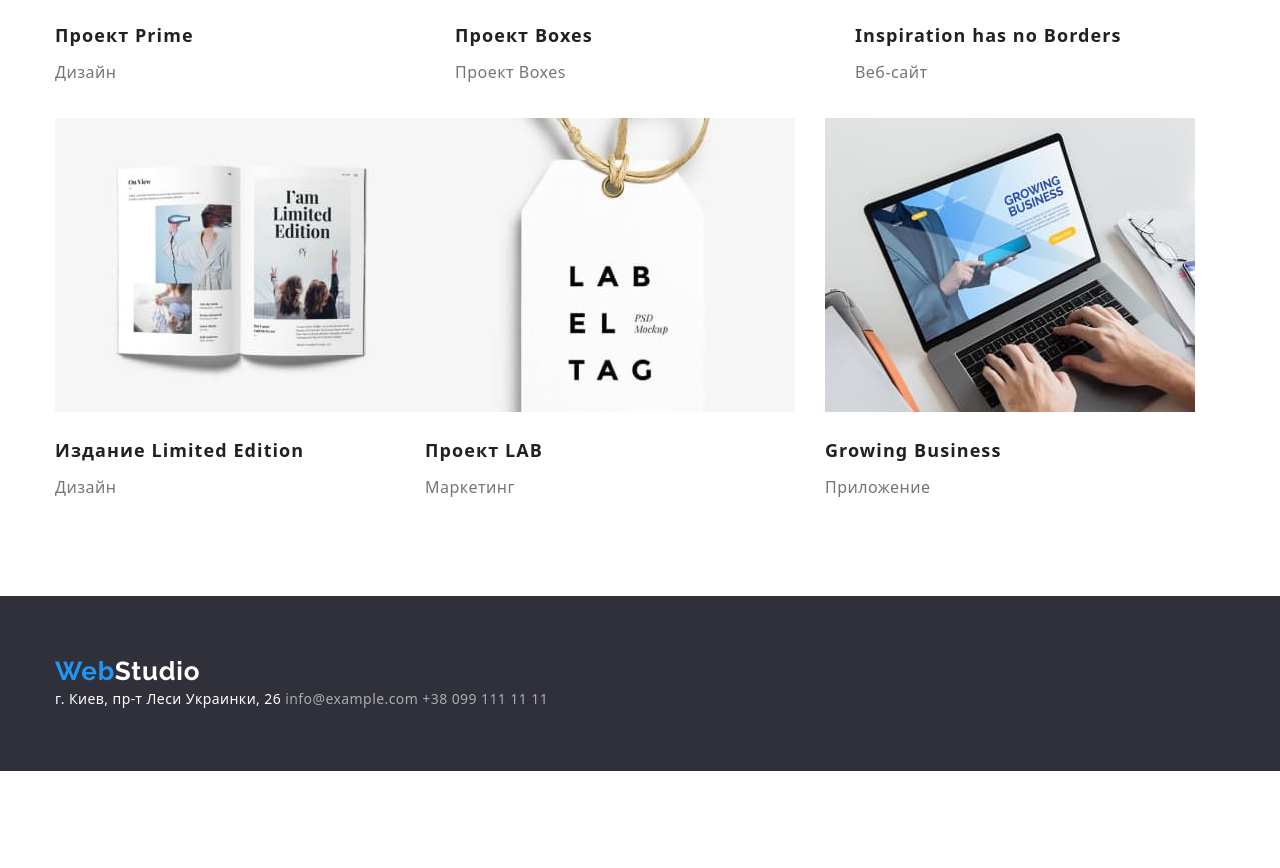
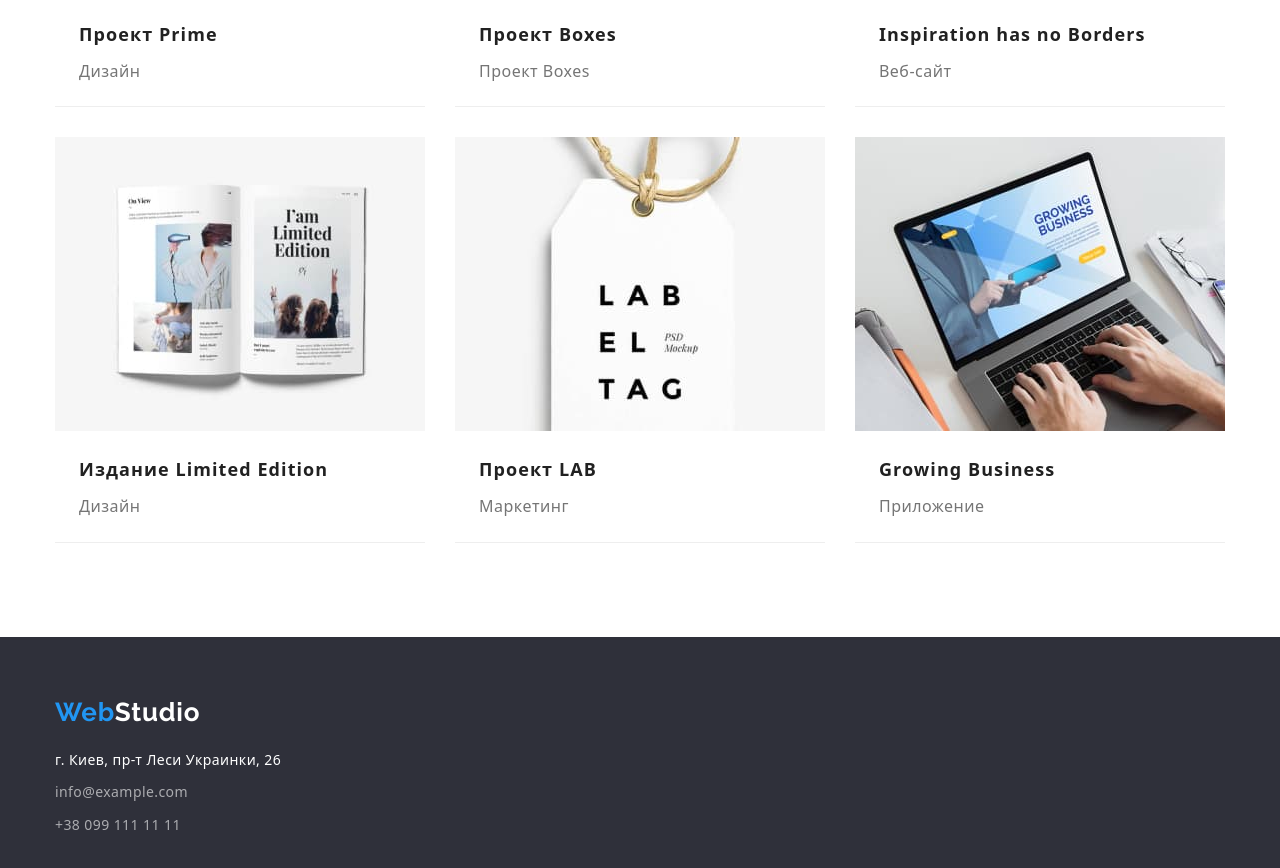
Before and after one commit to marynaBbovrun/goit-markup-hw-03, a plain HTML site: page portfolio.html in a window 1280 px wide. Shown: the part 1056-1924 px from the top of the page. Before the commit the page ends 1827 px from the top, so only its background shows below. Drawn offline with nearby package versions, Linux system fonts and the light colour scheme.

Commit message:
add flex

```diff
--- a/css/styles.css
+++ b/css/styles.css
@@ -68,13 +68,14 @@ address {
 
 /* site nav */
 .header {
-  padding-top: 24px;
-  padding-bottom: 25px;
+ margin-bottom: 20px;
+  border-bottom: 1px solid #ECECEC;
 }
 .header-logo {
   margin-right: 93px;
   padding-top: 24px;
   padding-bottom: 25px;
+
 }
 .header-item {
   margin-right: 50px;
@@ -209,6 +210,9 @@ rgba(0, 0, 0, 0.25)
 .feature {
   display: flex;
 }
+.feature-title {
+  visibility: hidden;
+}
 .feature-subtitle {
   font-weight: 700;
   font-size: 14px;
@@ -293,7 +297,11 @@ rgba(0, 0, 0, 0.25)
   padding-bottom: 60px;
   background-color: #2F303A;
 
+}
 
+
+.footer-list {
+  margin-top: 20px;
 }
 .footer-address {
   font-style: normal;
@@ -320,18 +328,28 @@ rgba(0, 0, 0, 0.25)
   color: var(--third-white-color);
 }
 
+.footer-item {
+  margin-bottom: 9px;
 }
+.footer-item:last-child {
+  margin-bottom: 0;
+}
+
+
 /*-------PORTFOLIO------*/
 
 /* work */
+.work {}
+
 
  .work-list {
    display: flex;
    justify-content: center;
-   margin-bottom: 34px;
+   margin-bottom: 50px;
 
  }
-}
+
+
 .work-btn {
   font-family: Roboto;
   font-style: normal;
@@ -345,9 +363,14 @@ rgba(0, 0, 0, 0.25)
   padding-bottom: 6px;
   padding-right:22px;
   padding-left: 22px;
-  margin-bottom: 34px;
+  margin-right: 8px;
 
-}
+  }
+  .work-btn:last-child {
+    margin-right: 0;
+  }
+
+
 
 .work-btn:focus,
 .work-btn:hover {
@@ -364,7 +387,14 @@ rgba(0, 0, 0, 0.25)
   flex-basis: calc(100% / 3 - 30px);
   margin-bottom: 30px;
   margin-right: 30px;
-  border-bottom: 1px solid EEEEEE;
+  border-bottom: 1px solid #EEEEEE;
+
+  }
+  .example-box {
+    margin-top: 20px;
+    margin-bottom: 20px;
+    margin-left: 24px;
+    margin-right: 24px;
 
   }
 .example-caption {
@@ -373,7 +403,6 @@ rgba(0, 0, 0, 0.25)
   line-height: 2;
   letter-spacing: 0.06em;
   color: var(--primary-text-color);
-  margin-top: 20px;
   margin-bottom: 4px;
 
 }
--- a/portfolio.html
+++ b/portfolio.html
@@ -58,48 +58,66 @@
         <ul class="example-list list">
           <li class="example-item">
             <img src="./images/project1.jpg" alt="" width="370" />
+            <div class="example-box">
               <h3 class="example-caption">Технокряк</h3>
               <p class="example-desk">Маркетинг</p>
-          </li class="example-item">
-          <li>
+            </div>
+          </li>
+          <li class="example-item">
             <img src="./images/project2.jpg" alt="" width="370" />
+            <div class="example-box">
               <h3 class="example-caption">Постер New Orlean vs Golden Star</h3>
               <p class="example-desk">Приложение</p>
+            </div>
           </li>
           <li class="example-item">
             <img src="./images/project3.jpg" alt="" width="370" />
+            <div class="example-box">
               <h3 class="example-caption">Ресторан Seafood</h3>
               <p class="example-desk">Веб-сайт</p>
+            </div>
           </li>
           <li class="example-item">
             <img src="./images/project4.jpg" alt="" width="370" />
+            <div class="example-box">
               <h3 class="example-caption">Проект Prime</h3>
               <p class="example-desk">Дизайн</p>
+            </div>
           </li>
           <li class="example-item">
             <img src="./images/project5.jpg" alt="" width="370" />
+            <div class="example-box">
               <h3 class="example-caption">Проект Boxes</h3>
               <p class="example-desk">Проект Boxes</p>
+            </div>
           </li>
           <li class="example-item">
             <img src="./images/project6.jpg" alt="" width="370" />
+            <div class="example-box">
               <h3 class="example-caption">Inspiration has no Borders</h3>
               <p class="example-desk">Веб-сайт</p>
+            </div>
           </li>
-          <li>
+          <li class="example-item">
             <img src="./images/project7.jpg" alt="" width="370" />
+            <div class="example-box">
               <h3 class="example-caption">Издание Limited Edition</h3>
               <p class="example-desk">Дизайн</p>
+            </div>
           </li>
           <li class="example-item">
             <img src="./images/project8.jpg" alt="" width="370" />
+            <div class="example-box">
               <h3 class="example-caption">Проект LAB</h3>
               <p class="example-desk">Маркетинг</p>
-          </li class="example-item">
-          <li>
+            </div>
+          </li>
+          <li class="example-item">
             <img src="./images/project9.jpg" alt="" width="370" />
+            <div class="example-box">
               <h3 class="example-caption">Growing Business</h3>
               <p class="example-desk">Приложение</p>
+            </div>
           </li>
         </ul>
       </div>
@@ -112,11 +130,18 @@
         <span class="logo-lft">Web</span><span class="logo-right-footer">Studio</span>
       </a>
 
+      <ul class="footer-list">
+        <li class="footer-item">
           <address class="footer-address">
-        г. Киев, пр-т Леси Украинки, 26
+            г. Киев, пр-т Леси Украинки, 26 </address>
+        </li>
+        <li class="footer-item">
           <a href="mailto:info@example.com" class="footer-mail link">info@example.com</a>
+        </li>
+        <li class="footer-item">
           <a href="tell:+380991111111" class="footer-tell link">+38 099 111 11 11</a>
-      </address>
+        </li>
+      </ul>
     </div>
   </footer>
 </body>
```
Also changed, not shown: index.html (+12 -5 lines). Lines whose indentation alone changed are shown as unchanged.
